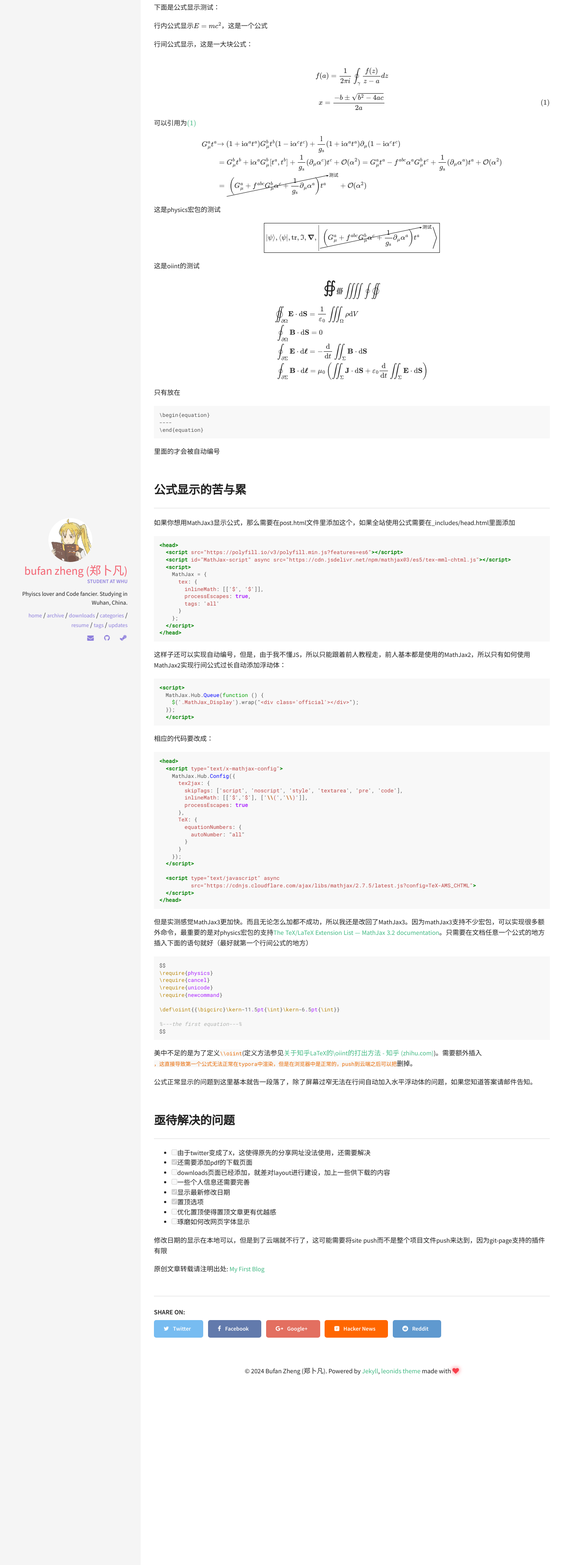
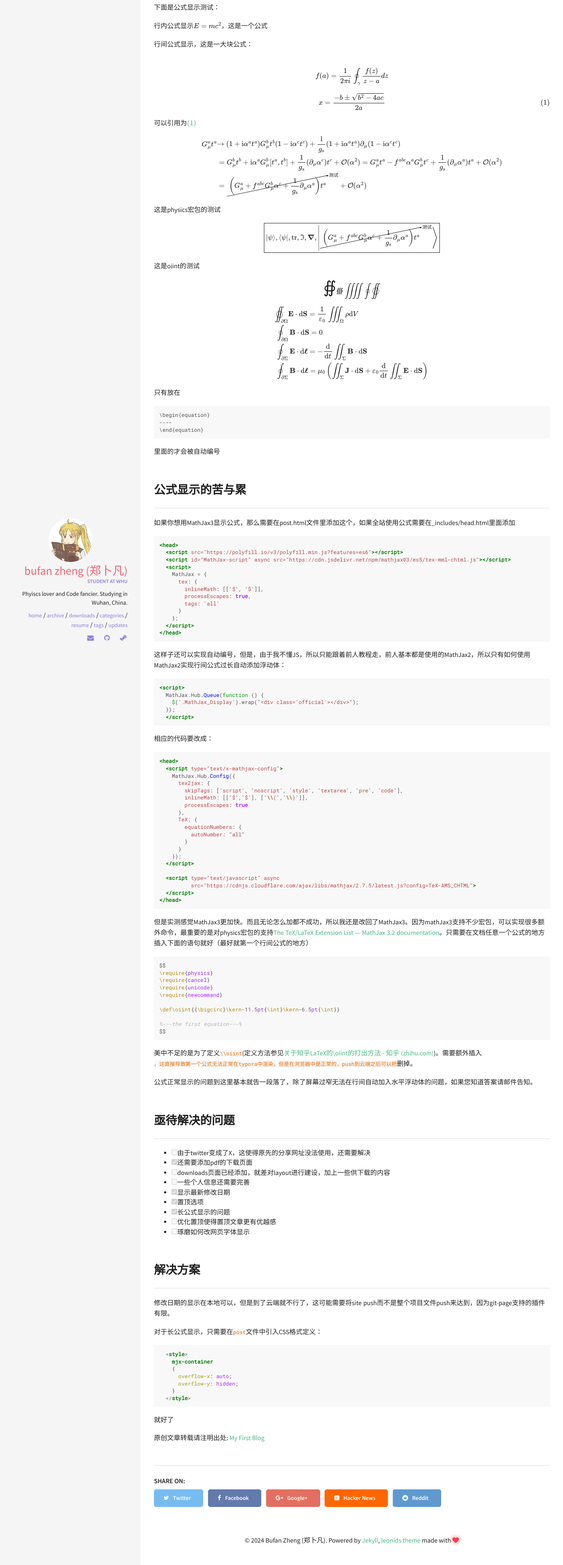
Before and after one commit to WHUZBF/whuzbf.github.io, a Jekyll site: the page built from _posts/2024-5-2-My-First-Blog.md, in a window 1280 px wide. Shown: the part 838-4397 px from the top of the page at 44% size. Built offline with Jekyll 4.4.1, drawn with Linux system fonts in a browser that asks for light colours.

Commit message:
修正了超长公式显示

````diff
--- a/_data/index/updates.yml
+++ b/_data/index/updates.yml
@@ -1,6 +1,7 @@
 # updates data
 - date: 2024-5
   description:
+    - desc: Fixed the bug with displaying long formulas
     - desc: Add "pinned" option
     - desc: Add the "downloads" page
     - desc: Trying to sync Zhihu article and add the modification date of my blog, but git-page doesn't support these plugins
--- a/_layouts/post.html
+++ b/_layouts/post.html
@@ -14,6 +14,14 @@
       }
     };
   </script>
+  <style>
+    mjx-container
+    {
+      overflow-x: auto;
+      overflow-y: hidden;
+    }
+  </style>
+
 </head>
 
 <a class="btn" href= "{{ site.url }}/" >
--- a/_posts/2024-5-2-My-First-Blog.md
+++ b/_posts/2024-5-2-My-First-Blog.md
@@ -172,7 +172,24 @@
 - [ ] 一些个人信息还需要完善
 - [x] 显示最新修改日期
 - [x] 置顶选项
+- [x] 长公式显示的问题
 - [ ] 优化置顶使得置顶文章更有优越感
 - [ ] 琢磨如何改网页字体显示
 
-修改日期的显示在本地可以，但是到了云端就不行了，这可能需要将site push而不是整个项目文件push来达到，因为git-page支持的插件有限
+## 解决方案
+
+修改日期的显示在本地可以，但是到了云端就不行了，这可能需要将site push而不是整个项目文件push来达到，因为git-page支持的插件有限。
+
+对于长公式显示，只需要在`post`文件中引入CSS格式定义：
+
+```css
+  <style>
+    mjx-container
+    {
+      overflow-x: auto;
+      overflow-y: hidden;
+    }
+  </style>
+```
+
+就好了
````
